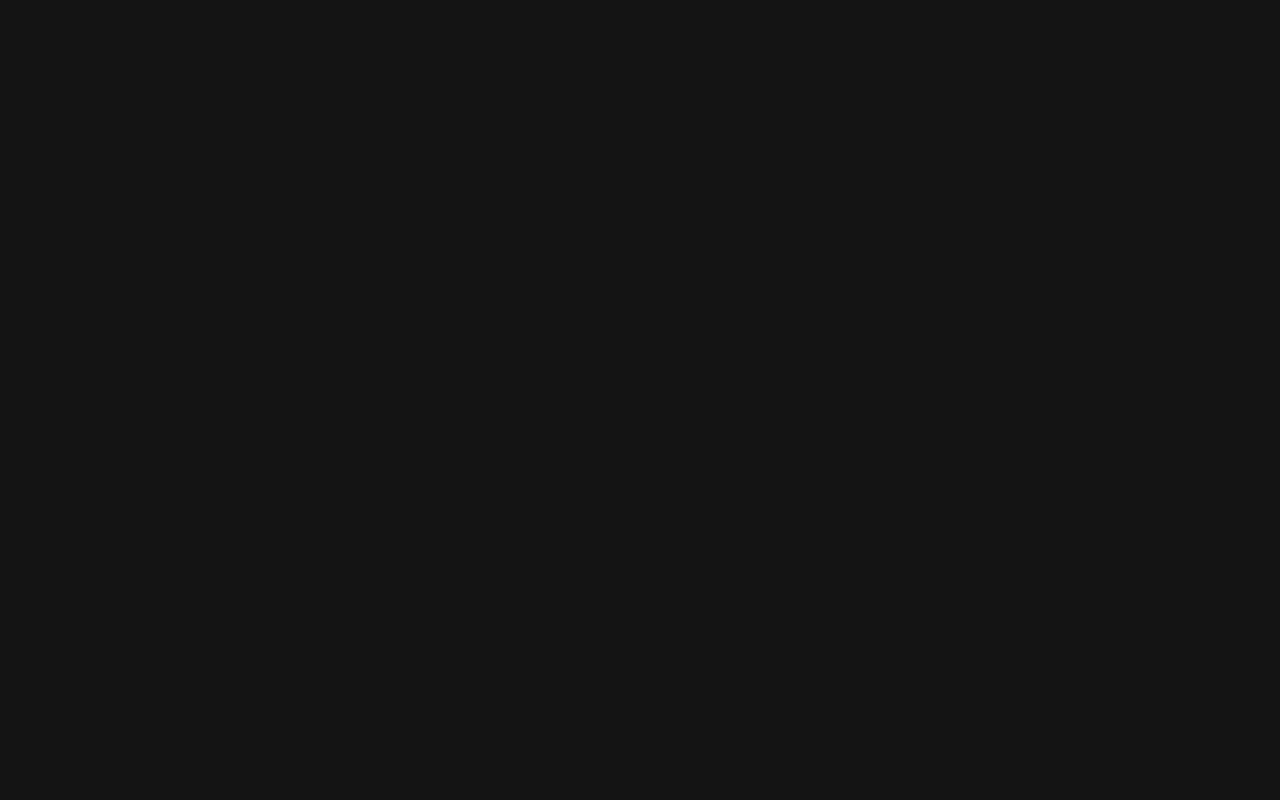
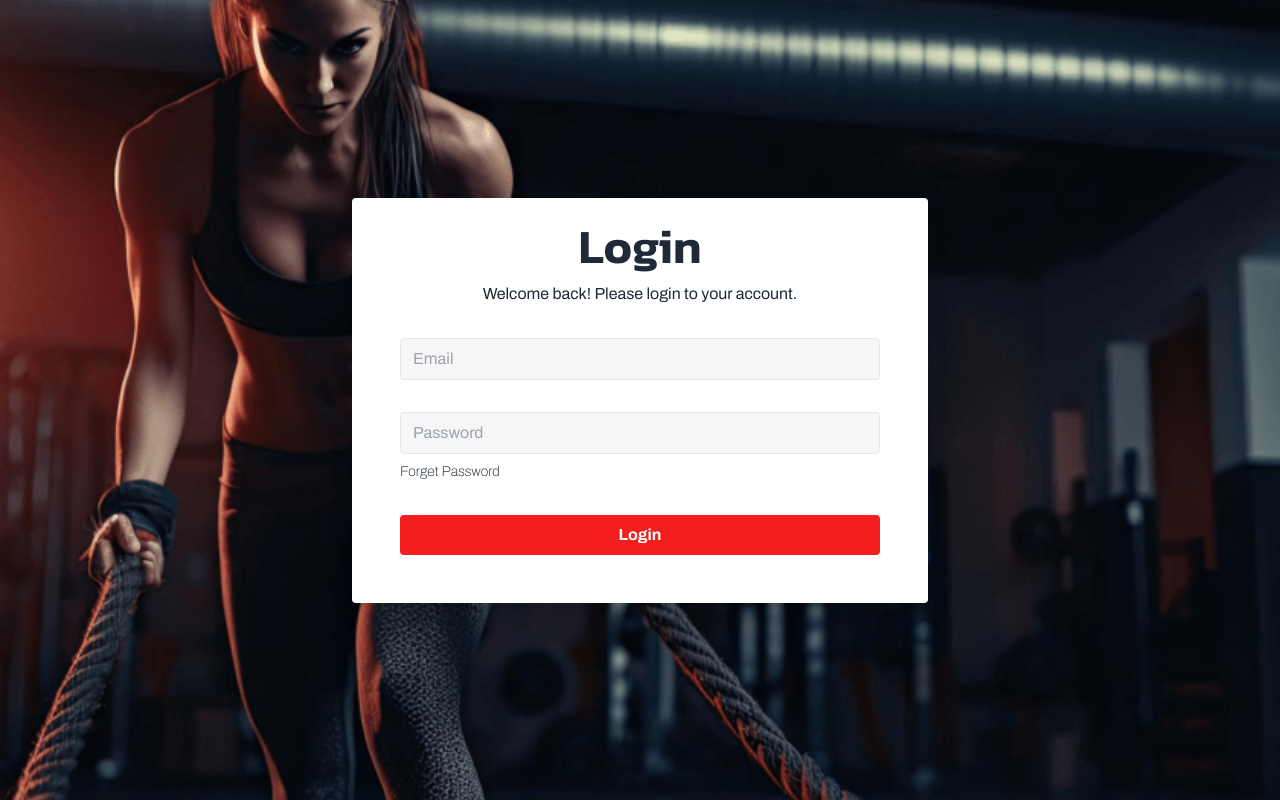
Before and after one commit to v-lahutik/FitZone-Gym-and-E-shop, a React (Vite) app in the folder Frontend/: page /login in a window 1280 px wide. Before the commit this address had no page. Built offline with nearby package versions, Linux system fonts and the light colour scheme.

Commit message:
installed Yup and axios, added login page with validation

```diff
--- a/Frontend/package.json
+++ b/Frontend/package.json
@@ -10,10 +10,12 @@
     "preview": "vite preview"
   },
   "dependencies": {
+    "axios": "^1.7.7",
     "react": "^18.3.1",
     "react-dom": "^18.3.1",
     "react-icons": "^5.3.0",
-    "react-router-dom": "^6.26.2"
+    "react-router-dom": "^6.26.2",
+    "yup": "^1.4.0"
   },
   "devDependencies": {
     "@eslint/js": "^9.9.0",
--- a/Frontend/src/App.tsx
+++ b/Frontend/src/App.tsx
@@ -7,6 +7,7 @@ import Footer from './components/Footer/Footer.tsx';
 import Membership from './components/Membership/Membership.tsx';
 import LandingPage from './pages/LandingPage/LandingPage.tsx';
 import { Route, Routes } from 'react-router-dom';
+import Login from './components/Auth/Login.tsx';
 
 function App() {
   return (
@@ -14,9 +15,11 @@ function App() {
       <Route path="/" element={<LandingPage />}></Route>
       {/* <Route path="/courses" element={<Courses />} /> */}
       {/* <Route path="/profile" element={<Profile />} /> */}
-      {/* <Route path="/login" element={<Login />} />
-    <Route path="/register/:vtoken/:uid" element={<Verify />} />
-    <Route path="/register" element={<Register />} /> */}
+
+      <Route path="/login" element={<Login />}></Route>
+
+      {/*  <Route path="/register/:vtoken/:uid" element={<Verify />} />
+    <Route path="/register" element={<Register />} />  */}
     </Routes>
   );
 }
--- /dev/null
+++ b/Frontend/src/components/Auth/Login.tsx
@@ -0,0 +1,135 @@
+import { useState } from 'react';
+import { useNavigate } from 'react-router-dom';
+import * as Yup from 'yup';
+import axios from 'axios';
+
+export default function Login() {
+  const [user, setUser] = useState<User>({ email: '', password: '' });
+  const [errors, setErrors] = useState<null | { [key: string]: string }>(null);
+  const [beErr, setBeError] = useState(null);
+  const [status, setStatus] = useState(false);
+
+  const navigate = useNavigate();
+
+  interface User {
+    email: string;
+    password: string;
+  }
+
+  const changeHandler = (e: React.ChangeEvent<HTMLInputElement>) => {
+    setUser({ ...user, [e.target.name]: e.target.value });
+  };
+
+  const loginSchema = Yup.object({
+    email: Yup.string()
+      .required('Email address is required')
+      .email('Email format is not valid'),
+
+    password: Yup.string()
+      .required('Password is required')
+      .min(5, 'Password is too short')
+      .matches(/[a-z]/, 'Password should contains lower-case letter')
+      .matches(/[A-Z]/, 'Password should contains upper-case letter')
+      .matches(/[0-9]/, 'Password should contains number')
+  });
+
+  const submitForm = async (e: React.FormEvent<HTMLFormElement>) => {
+    e.preventDefault();
+    try {
+      //validate user data
+      await loginSchema.validate(user, { abortEarly: false });
+      console.log(user);
+      // clear errors
+      setErrors(null);
+
+      // send request to backend
+      // const res = await axios({
+      //   url: '',
+      //   method: 'POST',
+      //   data: user,
+      //   withCredentials: true
+      // });
+      // console.log(res);
+      // setStatus(res.statusText === 'OK' ? true : false);
+
+      // eslint-disable-next-line @typescript-eslint/no-explicit-any
+    } catch (error: any) {
+      // backend error
+      if (error.response) {
+        // console.log(error.response)
+        setBeError(error.response.data.msg);
+      }
+
+      // validation errors
+      const vErrors: { [key: string]: string } = {};
+      if (error.name === 'ValidationError') {
+        error.inner.forEach((err: { path: string; message: string }) => {
+          vErrors[err.path] = err.message;
+        });
+
+        setErrors(vErrors);
+      }
+    }
+  };
+  return (
+    <div className="flex items-center justify-center h-[100vh]">
+      <div className="absolute inset-0">
+        <img
+          src="/src/assets/images/BG/testi_bg_1_1.png"
+          alt="image"
+          className="h-full w-full object-cover"
+        />
+      </div>
+      <div className=" w-full relative max-w-xl py-6 px-12  h-min bg-white rounded shadow-xl ">
+        <h2 className="text-5xl font-semibold text-gray-800 text-center font-kanit mb-3">
+          Login
+        </h2>
+        <p className="text-gray-800 text-center mt-2 mb-6">
+          Welcome back! Please login to your account.
+        </p>
+        <form action="" onSubmit={submitForm}>
+          <div className="mb-6">
+            <input
+              type="text"
+              name="email"
+              id="email"
+              placeholder="Email"
+              onChange={changeHandler}
+              value={user.email}
+              className="w-full border py-2 pl-3 rounded mt-2 focus:outline-none focus:thBorderColor focus:ring-1 focus:thBorderColor bg-smokeColor2"
+            />
+            {errors?.email && (
+              <div className="text-red-500 text-sm">{errors.email}</div>
+            )}
+          </div>
+
+          <div>
+            <input
+              type="password"
+              name="password"
+              id="password"
+              placeholder="Password"
+              onChange={changeHandler}
+              value={user.password}
+              className="w-full border py-2 pl-3 rounded mt-2 focus:outline-none focus:thBorderColor focus:ring-1 focus:thBorderColor bg-smokeColor2"
+            />
+          </div>
+          {errors?.password && (
+            <div className="text-red-500 text-sm">{errors.password}</div>
+          )}
+          <div>
+            <a
+              href="#"
+              className="text-sm font-thin text-gray-800 mt-2 inline-block hover:text-primary"
+            >
+              Forget Password
+            </a>
+          </div>
+          <button className="cursor-pointer py-2 px-4 block mt-8 mb-6 bg-primary text-white font-bold w-full text-center rounded">
+            Login
+          </button>
+        </form>
+      </div>
+    </div>
+  );
+}
```
Also changed, not shown: 1 other file (tests, documents, lock files or other folders).
